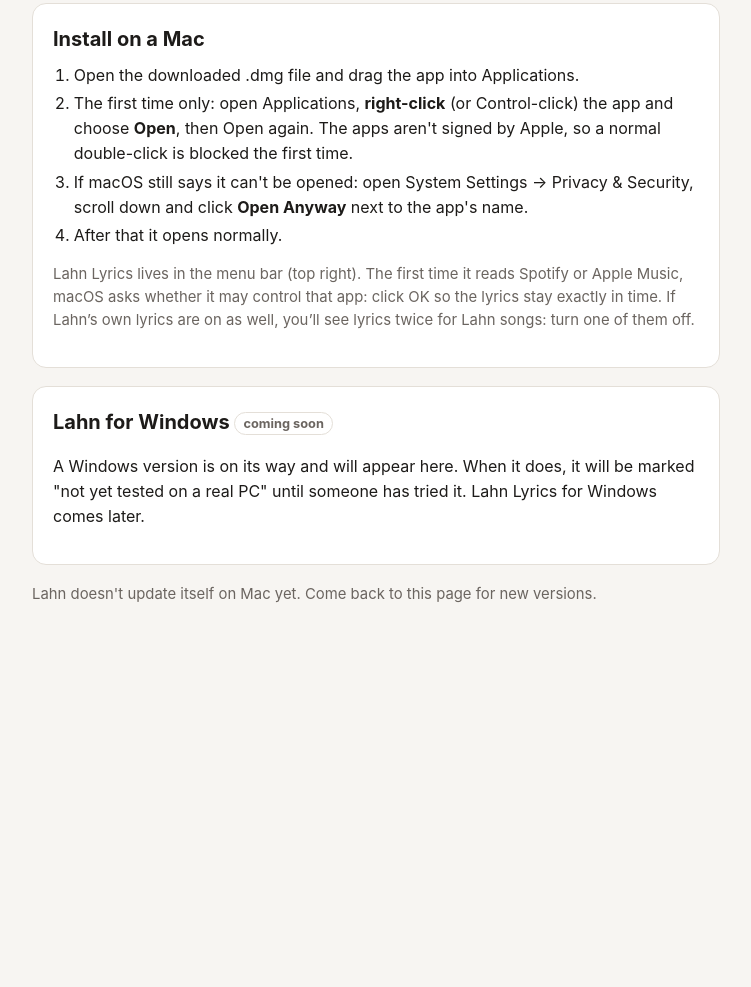
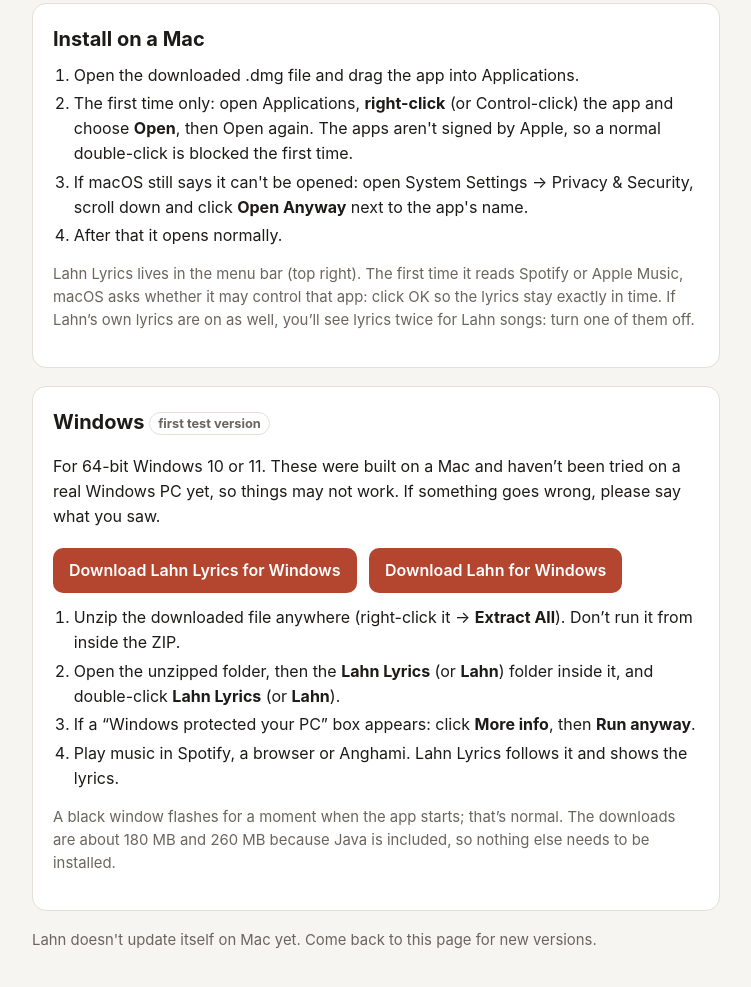
Before and after one commit to jumhi/lahn-ios-dl, a plain HTML site: page cc967030d9ca304be3f218ef2356ffb5/index.html in a window 1280 px wide. Shown: the part 669-1656 px from the top of the page, without its empty margins (264-1015 px from the left). Before the commit the page ends 1354 px from the top, so only its background shows below. Drawn offline with Linux system fonts and the light colour scheme.

Commit message:
Lahn and Lahn Lyrics for Windows, first test version
Co-Authored-By: Claude Opus 5.5 <noreply@anthropic.com>

```diff
--- a/cc967030d9ca304be3f218ef2356ffb5/index.html
+++ b/cc967030d9ca304be3f218ef2356ffb5/index.html
@@ -4,7 +4,7 @@
 <meta charset="utf-8">
 <meta name="viewport" content="width=device-width, initial-scale=1">
 <meta name="robots" content="noindex, nofollow">
-<title>Lahn for Mac</title>
+<title>Lahn for Mac and Windows</title>
 <style>
   :root { --bg: #f7f5f2; --fg: #1d1b19; --muted: #6b6560; --card: #ffffff; --line: #e4dfd8; --accent: #b4462f; }
   @media (prefers-color-scheme: dark) {
@@ -26,7 +26,7 @@
 </head>
 <body>
 <main>
-  <h1>Lahn for Mac</h1>
+  <h1>Lahn for Mac and Windows</h1>
   <p class="lead">Lahn 14.0.4 and Lahn Lyrics 1.0.1: lyrics are now in time, Arabic lyrics fixed, mixed Arabic/English lines in the right order, and Lahn Lyrics follows Lahn and music videos. Please don't share this page publicly.</p>
 
   <div class="card">
@@ -53,8 +53,17 @@
   </div>
 
   <div class="card">
-    <h2>Lahn for Windows <span class="tag">coming soon</span></h2>
-    <p>A Windows version is on its way and will appear here. When it does, it will be marked "not yet tested on a real PC" until someone has tried it. Lahn Lyrics for Windows comes later.</p>
+    <h2>Windows <span class="tag">first test version</span></h2>
+    <p>For 64-bit Windows 10 or 11. These were built on a Mac and haven&rsquo;t been tried on a real Windows PC yet, so things may not work. If something goes wrong, please say what you saw.</p>
+    <a class="btn" href="https://github.com/jumhi/lahn-ios-dl/releases/download/desktop-14.0.4/Lahn-Lyrics-1.0.1-windows-x64.zip">Download Lahn Lyrics for Windows</a>
+    <a class="btn" href="https://github.com/jumhi/lahn-ios-dl/releases/download/desktop-14.0.4/Lahn-14.0.4-windows-x64.zip">Download Lahn for Windows</a>
+    <ol>
+      <li>Unzip the downloaded file anywhere (right-click it &rarr; <b>Extract All</b>). Don&rsquo;t run it from inside the ZIP.</li>
+      <li>Open the unzipped folder, then the <b>Lahn Lyrics</b> (or <b>Lahn</b>) folder inside it, and double-click <b>Lahn Lyrics</b> (or <b>Lahn</b>).</li>
+      <li>If a &ldquo;Windows protected your PC&rdquo; box appears: click <b>More info</b>, then <b>Run anyway</b>.</li>
+      <li>Play music in Spotify, a browser or Anghami. Lahn Lyrics follows it and shows the lyrics.</li>
+    </ol>
+    <p class="note">A black window flashes for a moment when the app starts; that&rsquo;s normal. The downloads are about 180 MB and 260 MB because Java is included, so nothing else needs to be installed.</p>
   </div>
 
   <p class="note">Lahn doesn't update itself on Mac yet. Come back to this page for new versions.</p>
```
